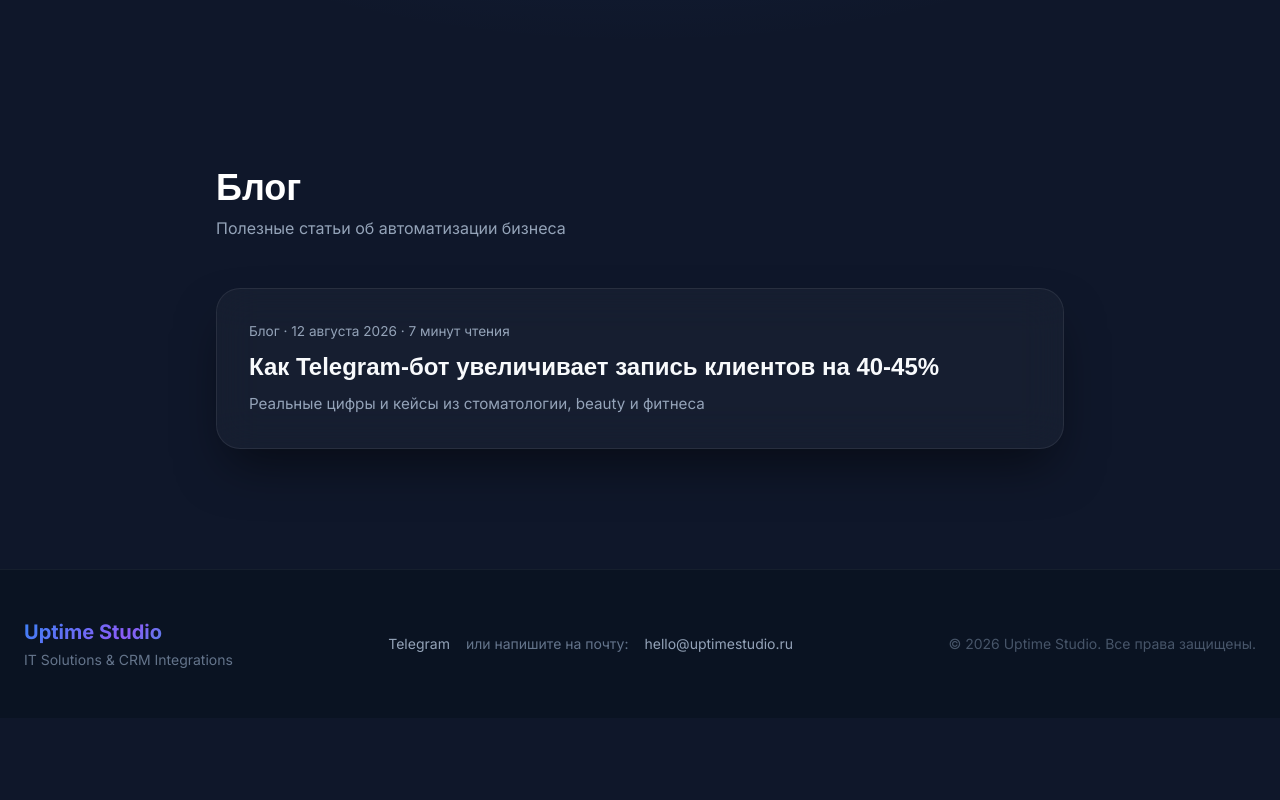
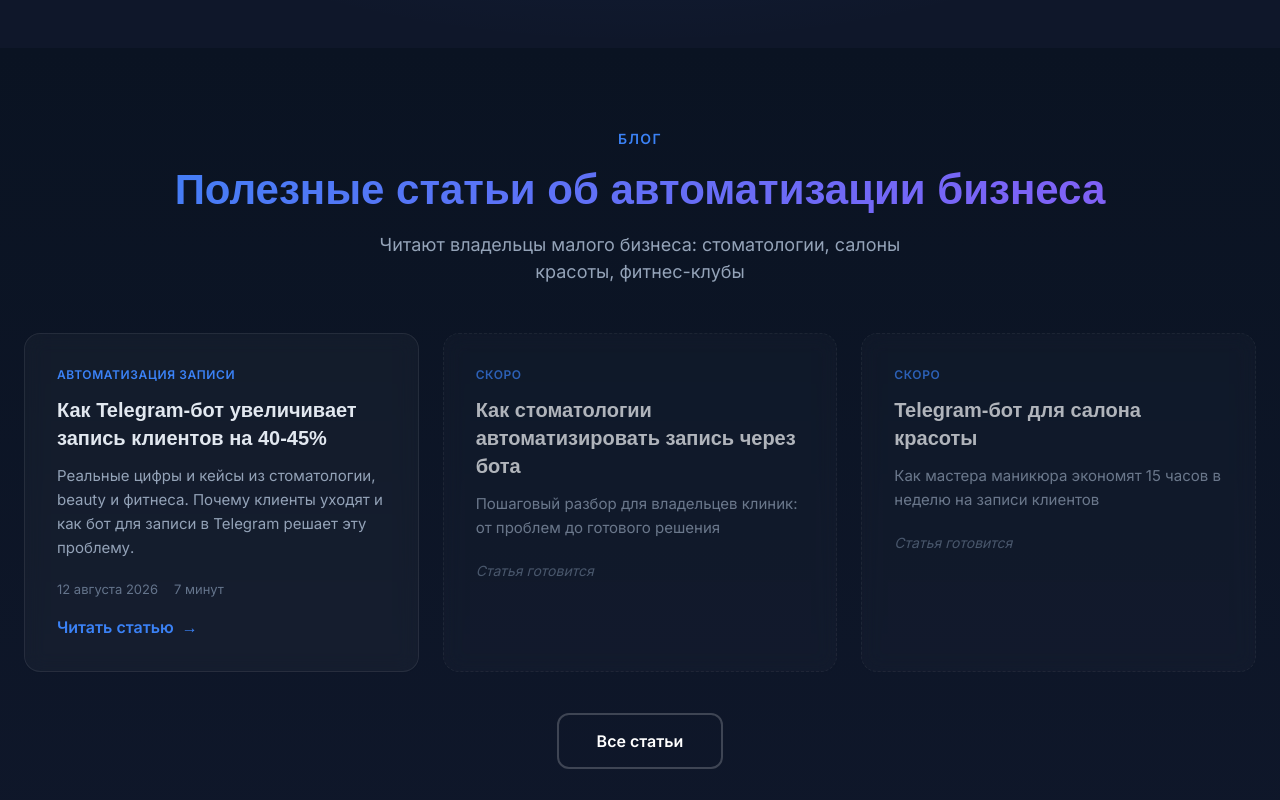
Before and after one commit to alex-yorik/uptime-studio-site, a plain HTML site: page index.html in a window 1280 px wide. Shown: the part 6220-7020 px from the top of the page. Before the commit the page ends 6938 px from the top, so only its background shows below. Drawn offline with nearby package versions, Linux system fonts and the light colour scheme; animation ran at ten frames a second; a script that the page names is missing; a web font is replaced by a local one.

Commit message:
Replace blog section with articles grid preview

```diff
--- a/index.html
+++ b/index.html
@@ -601,36 +601,161 @@
     }
 
     /* Blog preview */
-    .blog-preview {
-      padding: 120px 0;
+    .blog-preview-section {
+      padding: 80px 0;
+      background: linear-gradient(180deg, #0a1322 0%, #0f172a 100%);
     }
-    .article-link {
-      display: block;
-      text-decoration: none;
-      color: inherit;
-      transition: transform 0.3s, box-shadow 0.3s;
+
+    .section-label {
+      font-size: 14px;
+      font-weight: 600;
+      text-transform: uppercase;
+      letter-spacing: 0.1em;
+      color: #3b82f6;
+      margin-bottom: 16px;
+      text-align: center;
     }
-    .article-link:hover {
-      transform: translateY(-6px);
-    }
-    .article-link .article-meta {
-      font-size: 0.85rem;
-      color: var(--text-muted);
-      margin-bottom: 10px;
-    }
-    .article-link h3 {
-      color: var(--text);
-      margin-bottom: 10px;
-    }
-    .article-link .article-excerpt {
-      color: var(--text-muted);
-      font-size: 0.95rem;
-    }
-    .article-link:hover h3 {
-      background: linear-gradient(135deg, var(--accent), var(--purple), var(--cyan));
+
+    .section-title {
+      font-size: clamp(28px, 5vw, 42px);
+      font-weight: 600;
+      line-height: 1.2;
+      text-align: center;
+      margin-bottom: 16px;
+      background: linear-gradient(135deg, #3b82f6, #8b5cf6);
       -webkit-background-clip: text;
       -webkit-text-fill-color: transparent;
       background-clip: text;
+    }
+
+    .section-subtitle {
+      font-size: 18px;
+      color: #94a3b8;
+      text-align: center;
+      max-width: 600px;
+      margin: 0 auto 48px;
+    }
+
+    .blog-articles-grid {
+      display: grid;
+      grid-template-columns: repeat(auto-fit, minmax(320px, 1fr));
+      gap: 24px;
+      margin-bottom: 40px;
+    }
+
+    .blog-article-card {
+      background: rgba(255, 255, 255, 0.03);
+      border: 1px solid rgba(255, 255, 255, 0.08);
+      border-radius: 16px;
+      padding: 32px;
+      transition: all 0.3s ease;
+      backdrop-filter: blur(10px);
+    }
+
+    .blog-article-card:hover {
+      background: rgba(255, 255, 255, 0.05);
+      border-color: rgba(59, 130, 246, 0.3);
+      transform: translateY(-4px);
+      box-shadow: 0 12px 40px rgba(0, 0, 0, 0.3);
+    }
+
+    .blog-article-card.coming-soon {
+      opacity: 0.7;
+      border-style: dashed;
+    }
+
+    .article-category {
+      font-size: 12px;
+      font-weight: 600;
+      text-transform: uppercase;
+      letter-spacing: 0.05em;
+      color: #3b82f6;
+      margin-bottom: 12px;
+    }
+
+    .article-title {
+      font-size: 20px;
+      font-weight: 600;
+      line-height: 1.4;
+      margin-bottom: 12px;
+    }
+
+    .article-title a {
+      color: #e2e8f0;
+      text-decoration: none;
+      transition: color 0.2s;
+    }
+
+    .article-title a:hover {
+      color: #3b82f6;
+    }
+
+    .article-excerpt {
+      font-size: 15px;
+      color: #94a3b8;
+      line-height: 1.6;
+      margin-bottom: 20px;
+    }
+
+    .article-meta {
+      display: flex;
+      gap: 16px;
+      margin-bottom: 16px;
+      font-size: 13px;
+      color: #64748b;
+    }
+
+    .article-date, .article-read-time {
+      display: flex;
+      align-items: center;
+      gap: 4px;
+    }
+
+    .article-placeholder {
+      font-size: 14px;
+      color: #64748b;
+      font-style: italic;
+    }
+
+    .article-link {
+      display: inline-flex;
+      align-items: center;
+      gap: 8px;
+      color: #3b82f6;
+      font-weight: 600;
+      text-decoration: none;
+      transition: gap 0.2s;
+    }
+
+    .article-link:hover {
+      gap: 12px;
+    }
+
+    .article-link .arrow {
+      transition: transform 0.2s;
+    }
+
+    .article-link:hover .arrow {
+      transform: translateX(4px);
+    }
+
+    .blog-all-link {
+      text-align: center;
+    }
+
+    /* Адаптивность */
+    @media (max-width: 768px) {
+      .blog-preview-section {
+        padding: 60px 0;
+      }
+
+      .blog-articles-grid {
+        grid-template-columns: 1fr;
+      }
+
+      .blog-article-card {
+        padding: 24px;
+      }
     }
   </style>
 
@@ -1153,15 +1278,62 @@
   </section>
 
   <!-- Blog Section -->
-  <section class="blog-preview relative" style="background: #0f172a;">
-    <div class="max-w-4xl mx-auto px-6 relative z-10">
-      <h2 class="text-2xl md:text-4xl font-bold font-display text-white mb-2 reveal">Блог</h2>
-      <p class="text-slate-400 mb-12 reveal">Полезные статьи об автоматизации бизнеса</p>
-      <a href="/blog/telegram-bot-40-percent.html" class="article-link glass p-8 reveal">
-        <div class="article-meta">Блог · 12 августа 2026 · 7 минут чтения</div>
-        <h3 class="text-xl md:text-2xl font-bold font-display">Как Telegram-бот увеличивает запись клиентов на 40-45%</h3>
-        <p class="article-excerpt">Реальные цифры и кейсы из стоматологии, beauty и фитнеса</p>
-      </a>
+  <section class="blog-preview-section relative">
+    <div class="max-w-7xl mx-auto px-6">
+      <div class="section-label">БЛОГ</div>
+      <h2 class="section-title">Полезные статьи об автоматизации бизнеса</h2>
+      <p class="section-subtitle">Читают владельцы малого бизнеса: стоматологии, салоны красоты, фитнес-клубы</p>
+
+      <div class="blog-articles-grid">
+        <!-- Статья 1 -->
+        <article class="blog-article-card">
+          <div class="article-content">
+            <div class="article-category">Автоматизация записи</div>
+            <h3 class="article-title">
+              <a href="/blog/telegram-bot-40-percent.html">Как Telegram-бот увеличивает запись клиентов на 40-45%</a>
+            </h3>
+            <p class="article-excerpt">
+              Реальные цифры и кейсы из стоматологии, beauty и фитнеса.
+              Почему клиенты уходят и как бот для записи в Telegram решает эту проблему.
+            </p>
+            <div class="article-meta">
+              <span class="article-date">12 августа 2026</span>
+              <span class="article-read-time">7 минут</span>
+            </div>
+            <a href="/blog/telegram-bot-40-percent.html" class="article-link">
+              Читать статью <span class="arrow">→</span>
+            </a>
+          </div>
+        </article>
+
+        <!-- Место для статьи 2 (заглушка) -->
+        <article class="blog-article-card coming-soon">
+          <div class="article-content">
+            <div class="article-category">Скоро</div>
+            <h3 class="article-title">Как стоматологии автоматизировать запись через бота</h3>
+            <p class="article-excerpt">
+              Пошаговый разбор для владельцев клиник: от проблем до готового решения
+            </p>
+            <div class="article-placeholder">Статья готовится</div>
+          </div>
+        </article>
+
+        <!-- Место для статьи 3 (заглушка) -->
+        <article class="blog-article-card coming-soon">
+          <div class="article-content">
+            <div class="article-category">Скоро</div>
+            <h3 class="article-title">Telegram-бот для салона красоты</h3>
+            <p class="article-excerpt">
+              Как мастера маникюра экономят 15 часов в неделю на записи клиентов
+            </p>
+            <div class="article-placeholder">Статья готовится</div>
+          </div>
+        </article>
+      </div>
+
+      <div class="blog-all-link">
+        <a href="/blog" class="btn-outline">Все статьи</a>
+      </div>
     </div>
   </section>
 
```
